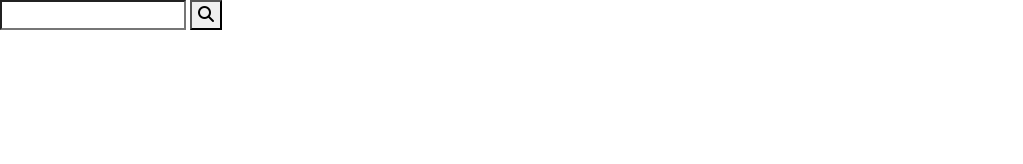
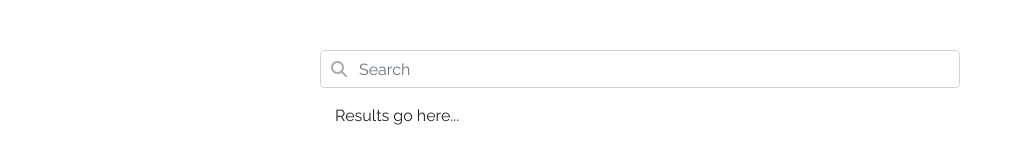
Before and after one commit to bhavjitChauhan/cognito, a website: page src/index.html in a window 1280 px wide. Shown: the whole page, without its empty margins (0-1023 px from the left). Drawn offline with Linux system fonts and the light colour scheme.

Commit message:
Add basic results for Wikipedia API

```diff
--- a/package.json
+++ b/package.json
@@ -11,6 +11,7 @@
   "dependencies": {
     "bootstrap": "^4.4.1",
     "jquery": "^3.4.1",
+    "popper.js": "^1.16.1",
     "tether": "^1.4.7"
   },
   "devDependencies": {
--- /dev/null
+++ b/src/css/style.css
@@ -0,0 +1,24 @@
+.main {
+    width: 50%;
+    margin: 50px auto;
+}
+
+span .search-match {
+    background-color: yellow;
+}
+
+#search-form .form-control {
+    padding-left: 2.375rem;
+}
+
+#search-form i {
+    position: absolute;
+    z-index: 2;
+    display: block;
+    width: 2.375rem;
+    height: 2.375rem;
+    line-height: 2.375rem;
+    text-align: center;
+    pointer-events: none;
+    color: #aaa;
+}
--- a/src/index.html
+++ b/src/index.html
@@ -9,17 +9,21 @@
     <link rel="stylesheet" href="https://fonts.googleapis.com/css?family=Raleway:400,800">
     <link rel="stylesheet" href="/css/bootstrap.css">
     <link rel="stylesheet" href="/css/custom.css">
+    <link rel="stylesheet" href="/css/style.css">
 
     <script src="https://kit.fontawesome.com/c56397be60.js" crossorigin="anonymous"></script>
 </head>
 
 <body>
-    <form id="search-form">
-        <input type="search" id="search">
-        <button type="submit">
+    <div class="main">
+        <div class="form-group" id="search-form">
             <i class="fas fa-search"></i>
-        </button>
-    </form>
+            <input type="search" id="search" class="form-control" placeholder="Search">
+        </div>
+        <div class="container" id="results">
+            Results go here...
+        </div>
+    </div>
 
     <script src="/js/jquery.min.js"></script>
     <script src="/js/tether.min.js"></script>
--- a/src/js/index.js
+++ b/src/js/index.js
@@ -1,12 +1,18 @@
 console.log("Hello World!");
 
-const form = document.querySelector('#search-form');
+const searchBox = document.querySelector('#search');
 
-form.addEventListener('submit', search);
+searchBox.addEventListener("keyup", function(event) {
+  // Number 13 is the "Enter" key on the keyboard
+  if (event.keyCode === 13) {
+    // Cancel the default action, if needed
+    event.preventDefault();
+    // Trigger the button element with a click
+    search(event);
+  }
+});
 
 function search(event) {
-    event.preventDefault();
-
     const input = document.querySelector('#search').value;
     const query = input.trim();
 
@@ -16,7 +22,11 @@ function search(event) {
 function fetchWikipedia(query) {
     const endpoint = `https://en.wikipedia.org/w/api.php?action=query&list=search&prop=info&inprop=url&utf8=&format=json&origin=*&srlimit=20&srsearch=${query}`;
     $.get(endpoint, data => {
-        console.log(data);
+        console.log(data)
+        let title = `<b>${data.query.search[0].title}</b>`;
+        // let link = `<a href=\"${}\"><i class=\"fas fa-external-link-square-alt\"></i></a>`
+        let snippet = `<p>${data.query.search[0].snippet}</p>`;
+        $("#results").append(`<div>${title + snippet}</div>`);
     })
         .fail(() => {
             console.error("Wikipedia Failed");
```
Also changed, not shown: 1 other file.
